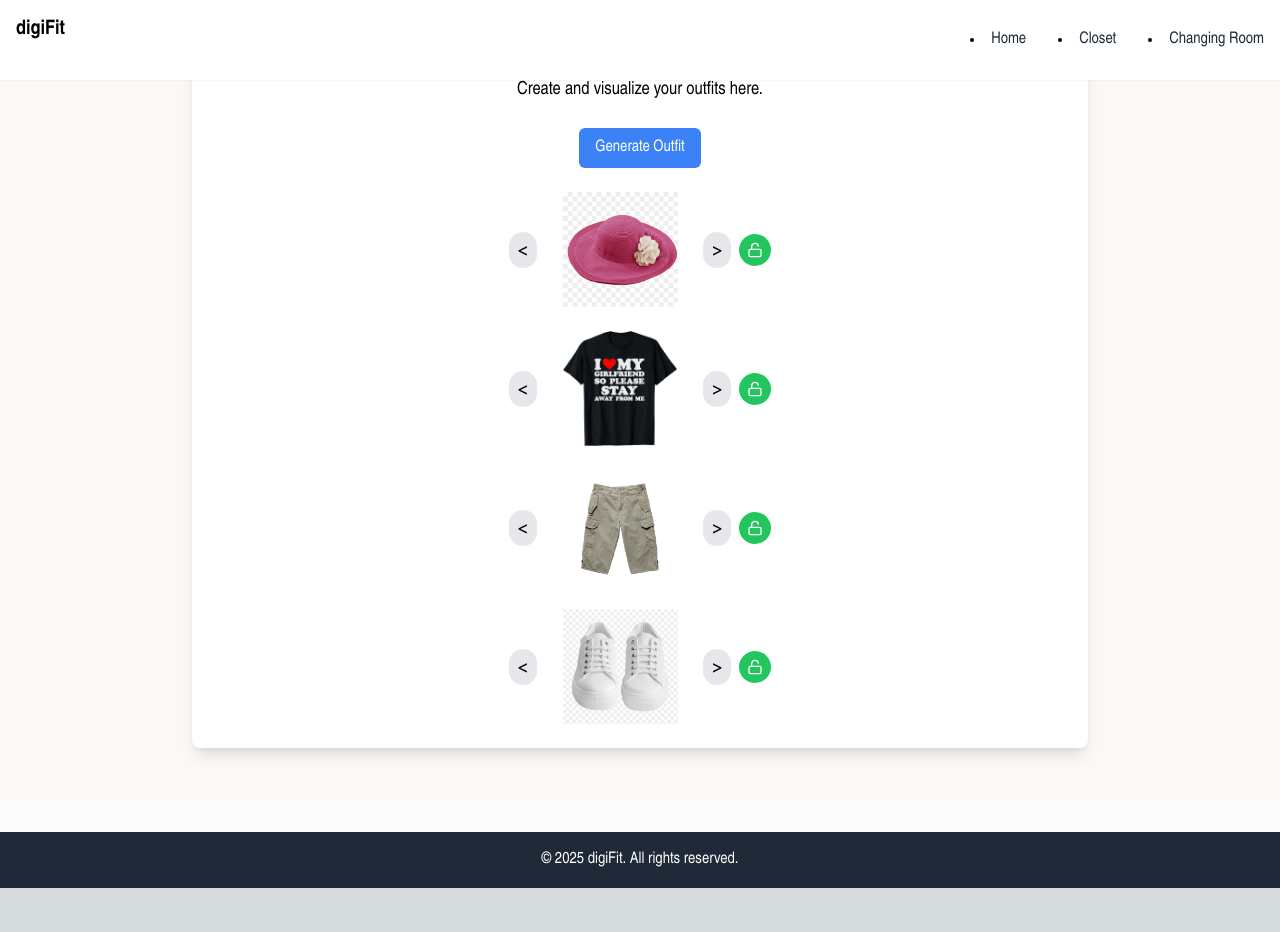
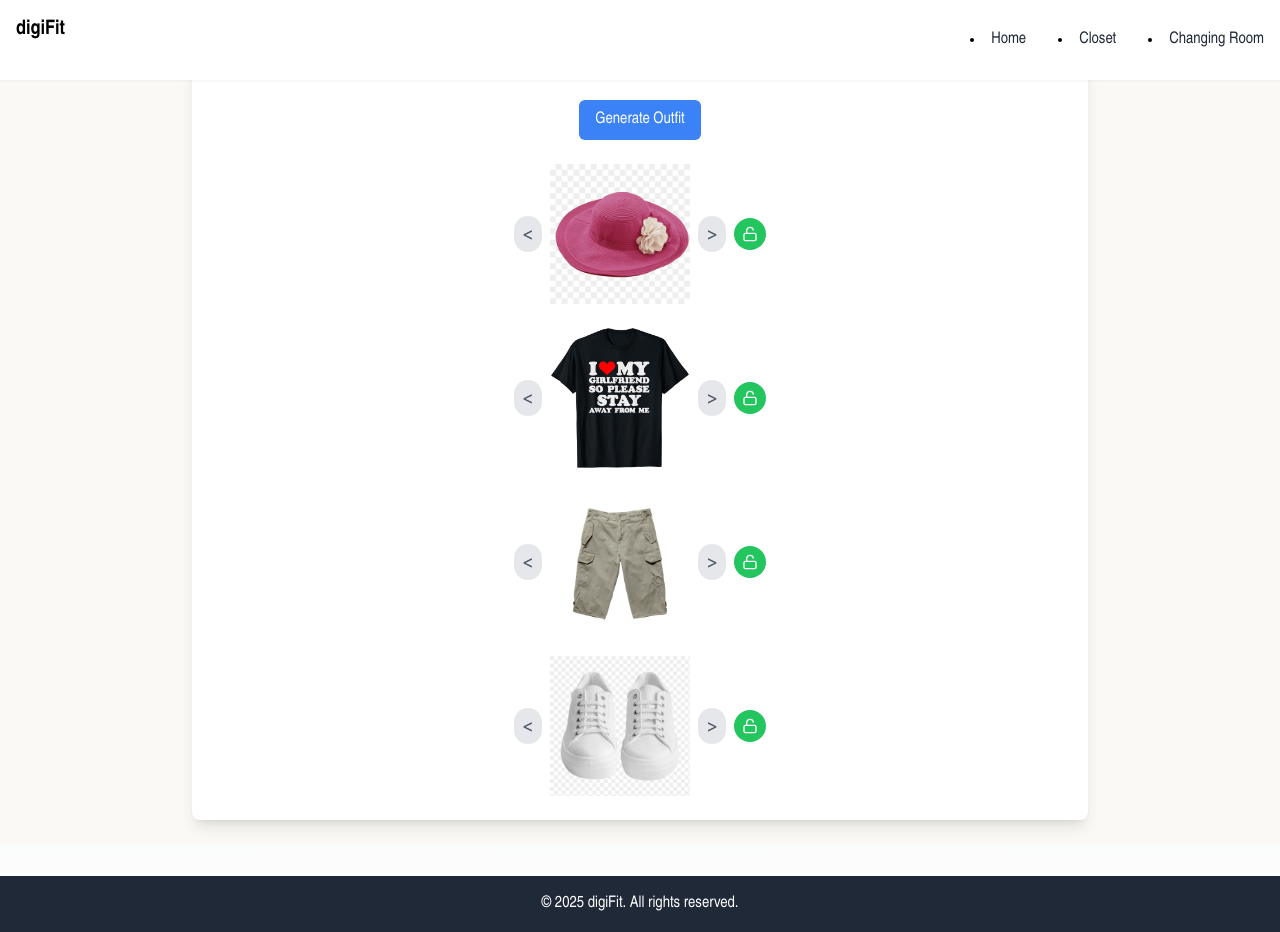
Before and after one commit to yoava7/brickhack11, a Next.js app in the folder fits/: page /changing-room in a window 1280 px wide. Before the commit the page ends 888 px from the top, so only its background shows below. Built offline with nearby package versions, Linux system fonts and the light colour scheme.

Commit message:
blehblehbelhe

```diff
--- a/fits/src/app/changing-room/Carousel.tsx
+++ b/fits/src/app/changing-room/Carousel.tsx
@@ -3,6 +3,7 @@
 import { useEffect, useState } from "react";
 import Image from "next/image";
 import { Lock, Unlock } from "lucide-react";
+import { cn } from "../../app/lib/utils";
 
 interface CarouselProps {
   items: string[];
@@ -13,9 +14,17 @@
   currentItem?: string;
 }
 
-export default function Carousel({ items, title, onSelect, onLockChange, initialLocked = false, currentItem }: CarouselProps) {
+export default function Carousel({
+  items,
+  title,
+  onSelect,
+  onLockChange,
+  initialLocked = false,
+  currentItem,
+}: CarouselProps) {
   const [currentIndex, setCurrentIndex] = useState(0);
   const [isLocked, setIsLocked] = useState(initialLocked);
+  const [isAnimating, setIsAnimating] = useState(false); // State to control animation
 
   useEffect(() => {
     if (currentItem) {
@@ -28,14 +37,22 @@
 
   const handleNext = () => {
     if (isLocked) return;
-    setCurrentIndex((prevIndex) => (prevIndex + 1) % items.length);
-    onSelect(items[(currentIndex + 1) % items.length]);
+    setIsAnimating(true); // Start animation
+    setTimeout(() => {
+      setCurrentIndex((prevIndex) => (prevIndex + 1) % items.length);
+      onSelect(items[(currentIndex + 1) % items.length]);
+      setIsAnimating(false); // End animation
+    }, 200); // Match the duration of the CSS animation
   };
 
   const handlePrev = () => {
     if (isLocked) return;
-    setCurrentIndex((prevIndex) => (prevIndex - 1 + items.length) % items.length);
-    onSelect(items[(currentIndex - 1 + items.length) % items.length]);
+    setIsAnimating(true); // Start animation
+    setTimeout(() => {
+      setCurrentIndex((prevIndex) => (prevIndex - 1 + items.length) % items.length);
+      onSelect(items[(currentIndex - 1 + items.length) % items.length]);
+      setIsAnimating(false); // End animation
+    }, 200); // Match the duration of the CSS animation
   };
 
   const toggleLock = () => {
@@ -48,14 +65,47 @@
     <div className="w-full max-w-[120px] mx-auto flex flex-col items-center space-y-2">
       <h3 className="text-md font-bold">{title}</h3>
       <div className="flex items-center gap-2">
-        <button onClick={handlePrev} className="px-2 py-1 bg-gray-200 rounded-full text-lg" disabled={isLocked}>{"<"}</button>
-
-        <div className="w-[150px] h-[150px] sm:w-[150px] sm:h-[150px] md:w-[150x] md:h-[115px] flex items-center justify-center">
-          <Image src={items[currentIndex]} alt="Current" width={150} height={150} className="object-contain w-full h-full" />
+        <button
+          onClick={handlePrev}
+          className={cn(
+            "px-2 py-1 bg-gray-200 rounded-full transition-colors text-lg",
+            isLocked ? "text-gray-400 cursor-not-allowed" : "text-gray-600 hover:text-gray-900"
+          )}
+          disabled={isLocked}
+        >
+          {"<"}
+        </button>
+        <div className="w-[120px] h-[120px] sm:w-[150px] sm:h-[150px] md:w-[140px] md:h-[140px] flex items-center justify-center overflow-hidden">
+          <div
+            className={`w-full h-full transition-transform duration-200 ease-in-out ${
+              isAnimating ? "transform scale-105" : "transform scale-100"
+            }`}
+          >
+            <Image
+              src={items[currentIndex]}
+              alt="Current"
+              width={150}
+              height={150}
+              className="object-contain w-full h-full"
+            />
+          </div>
         </div>
-
-        <button onClick={handleNext} className="px-2 py-1 bg-gray-200 rounded-full text-lg" disabled={isLocked}>{">"}</button>
-        <button onClick={toggleLock} className={`p-2 rounded-full ${isLocked ? "bg-red-500 text-white" : "bg-green-500 text-white"}`}>
+        <button
+          onClick={handleNext}
+          className={cn(
+            "px-2 py-1 bg-gray-200 rounded-full transition-colors text-lg",
+            isLocked ? "text-gray-400 cursor-not-allowed" : "text-gray-600 hover:text-gray-900"
+          )}
+          disabled={isLocked}
+        >
+          {">"}
+        </button>
+        <button
+          onClick={toggleLock}
+          className={`p-2 rounded-full ${
+            isLocked ? "bg-red-500 text-white" : "bg-green-500 text-white"
+          }`}
+        >
           {isLocked ? <Lock className="w-4 h-4" /> : <Unlock className="w-4 h-4" />}
         </button>
       </div>
--- a/fits/src/app/changing-room/ChangingRoom.tsx
+++ b/fits/src/app/changing-room/ChangingRoom.tsx
@@ -78,7 +78,7 @@
   return (
     <div className="min-h-screen w-full flex flex-col items-center justify-center bg-gray-100 px-4 py-6" style={{ backgroundColor: "#FAF9F6"}}>
       <div className="max-w-4xl w-full bg-white shadow-lg rounded-lg p-6">
-        <p style={{ fontFamily:'Arial Narrow'}} className="text-center mb-6 text-lg">Create and visualize your outfits here.</p>
+        <p style={{ fontFamily:'Arial Narrow'}} className="text-center mb-6 text-lg">:P</p>
 
         {/* Generate Button */}
         <div style={{fontFamily:'Arial Narrow'}} className="flex justify-center mb-4">
```
